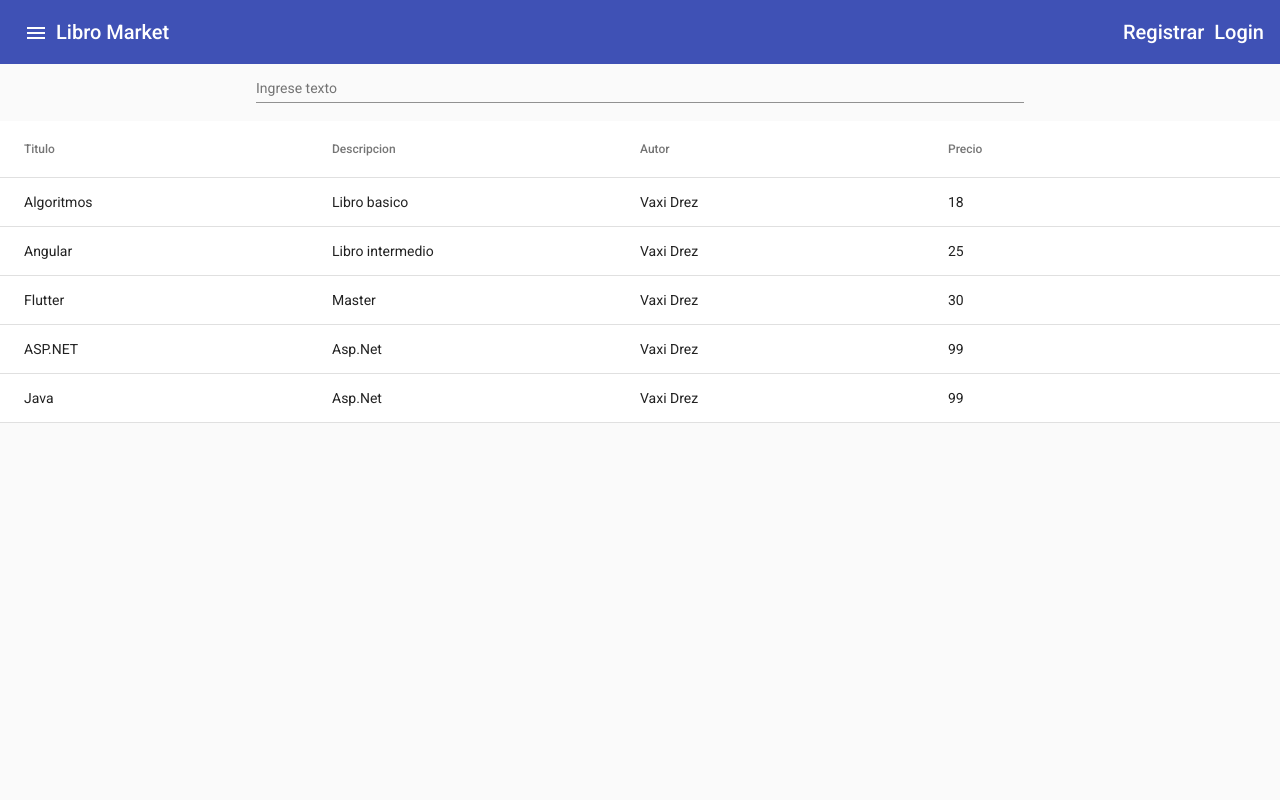
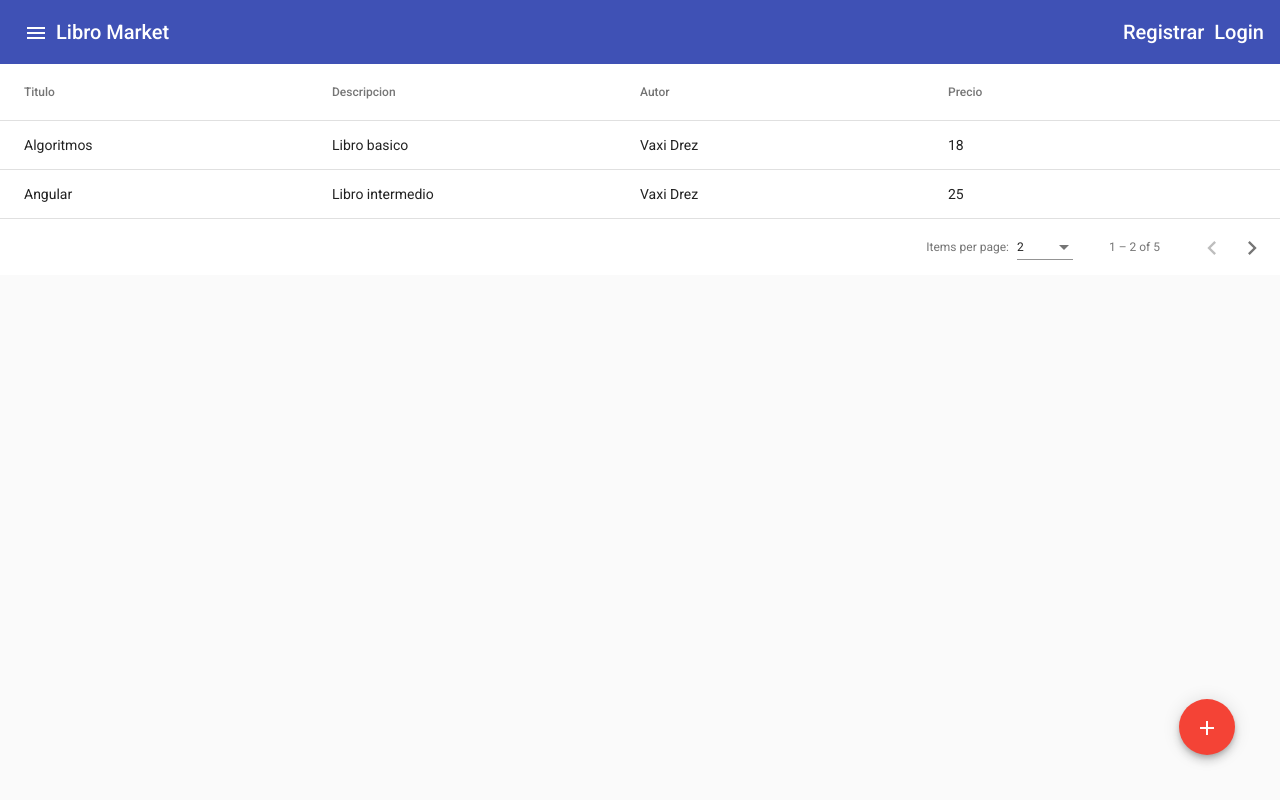
Before and after one commit to jgyusey97/Jonathan-s-Microservices, an Angular app in the folder Angular/mi-web-app/: page /books in a window 1280 px wide. Built offline with nearby package versions, Linux system fonts and the light colour scheme.

Commit message:
Mejoras para paginacion y uso de alerts Dialog

```diff
--- a/Angular/mi-web-app/src/app/app.module.ts
+++ b/Angular/mi-web-app/src/app/app.module.ts
@@ -21,6 +21,7 @@
 import { SeguridadService } from './seguridad/seguridad.service';
 import { BooksComponent } from './books/books.component';  //Servicio de seguridad
 import { BooksService } from './books/books.service';
+import { BookNuevoComponent } from './books/book-nuevo.component';
 
 
 
@@ -35,7 +36,8 @@
     LoginComponent,
     BarraComponent,
     MenuListaComponent,
-    BooksComponent  //Menu principal
+    BooksComponent , //Menu principal
+    BookNuevoComponent
   ],
   imports: [
     BrowserModule,
@@ -46,6 +48,7 @@
     FlexLayoutModule
   ],
   providers: [LibrosService, SeguridadService, BooksService],  //En la seccion de providers agregamos los servicios
-  bootstrap: [AppComponent]
+  bootstrap: [AppComponent],
+  entryComponents:[BookNuevoComponent]
 })
 export class AppModule { }
--- /dev/null
+++ b/Angular/mi-web-app/src/app/books/book-nuevo.component.html
@@ -0,0 +1,6 @@
+<h1 mat-dialog-title>Dialog para agregar libro</h1>
+<mat-dialog-actions>
+  <button mat-button [mat-dialog-close]="true">
+    Cerrar
+  </button>
+  </mat-dialog-actions>
--- a/Angular/mi-web-app/src/app/books/books.component.css
+++ b/Angular/mi-web-app/src/app/books/books.component.css
@@ -0,0 +1,7 @@
+#boton-agregar{
+
+  right: 45px;
+  bottom: 45px;
+  left: auto;
+  position: absolute;
+}
--- a/Angular/mi-web-app/src/app/books/books.component.html
+++ b/Angular/mi-web-app/src/app/books/books.component.html
@@ -1,35 +1,40 @@
-<div fxLayoutAlign="center center">
-
-  <mat-form-field fxFlex="60%">
-    <input matInput type="text" (keyup)="hacerFiltro($event)"   placeholder="Ingrese texto">
-  </mat-form-field>
-
-</div>
 <mat-table [dataSource]="dataSource" matSort>
   <!--El dataSource es una interface-->
   <ng-container matColumnDef="titulo">
     <mat-header-cell *matHeaderCellDef  mat-sort-header> Titulo</mat-header-cell>
     <mat-cell *matCellDef="let element">{{ element.titulo}}</mat-cell>
   </ng-container>
+
+
   <ng-container matColumnDef="descripcion">
     <mat-header-cell *matHeaderCellDef mat-sort-header> Descripcion</mat-header-cell>
-
     <mat-cell *matCellDef="let element">{{element.descripcion}}</mat-cell>
   </ng-container>
 
   <ng-container matColumnDef="autor">
-    <mat-header-cell *matHeaderCellDef  mat-sort-header> Autor</mat-header-cell>
-
+    <mat-header-cell *matHeaderCellDef mat-sort-header> Autor</mat-header-cell>
     <mat-cell *matCellDef="let element">{{element.autor}}</mat-cell>
   </ng-container>
 
   <ng-container matColumnDef="precio" >
-    <mat-header-cell *matHeaderCellDef  mat-sort-header> Precio</mat-header-cell>
-
+    <mat-header-cell *matHeaderCellDef mat-sort-header> Precio</mat-header-cell>
     <mat-cell *matCellDef="let element">{{element.precio}}</mat-cell>
   </ng-container>
+
 
   <mat-header-row *matHeaderRowDef="desplegarColumnas"></mat-header-row>
 
   <mat-row *matRowDef="let row; columns: desplegarColumnas"></mat-row>
 </mat-table>
+
+<mat-paginator [pageSize]="2"  [pageSizeOptions]="[1,5,10,20]">
+
+
+
+</mat-paginator>
+
+<button mat-fab id="boton-agregar" color="warn" (click)="abrirDialog()">
+
+<mat-icon>add</mat-icon>
+
+</button>
--- a/Angular/mi-web-app/src/app/books/books.component.ts
+++ b/Angular/mi-web-app/src/app/books/books.component.ts
@@ -3,7 +3,9 @@
 import { Books } from './books.model';
 import { MatTableDataSource } from '@angular/material/table';
 import { MatSort } from '@angular/material/sort';
-
+import { MatPaginator } from '@angular/material/paginator';
+import { MatDialog } from '@angular/material/dialog';
+import { BookNuevoComponent } from './book-nuevo.component';
 @Component({
   selector: 'app-books',
   templateUrl: './books.component.html',
@@ -18,9 +20,13 @@
 
   @ViewChild(MatSort)
   ordenamiento: MatSort = new MatSort() ;
-  constructor(private booksService: BooksService) {
 
-    this.ordenamiento =  new MatSort();
+  @ViewChild(MatPaginator) paginacion!:MatPaginator ;  //Para realizar la paginacion en la pagina de angular
+  constructor(private booksService: BooksService, private dialog: MatDialog) {
+
+
+
+
   }
   hacerFiltro(filtro: Event) {
 
@@ -35,6 +41,12 @@
 
   ngAfterViewInit(): void {
     this.dataSource.sort = this.ordenamiento;
+    this.dataSource.paginator = this.paginacion;
   }
 
+  //Metodo para abrir el dialogo
+  abrirDialog(){
+    this.dialog.open(BookNuevoComponent);
+
+  }
 }
```
Also changed, not shown: Angular/mi-web-app/src/app/books/book-nuevo.component.ts (added, +7 -0 lines), Angular/mi-web-app/src/app/material.module.ts (+8 -2 lines).
